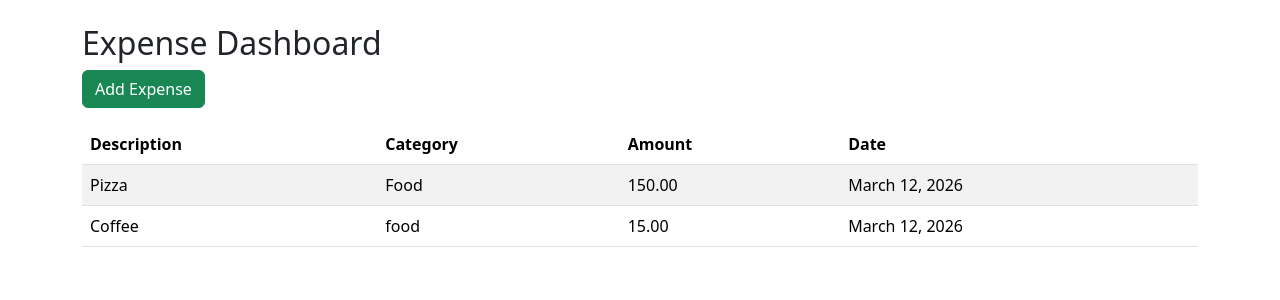
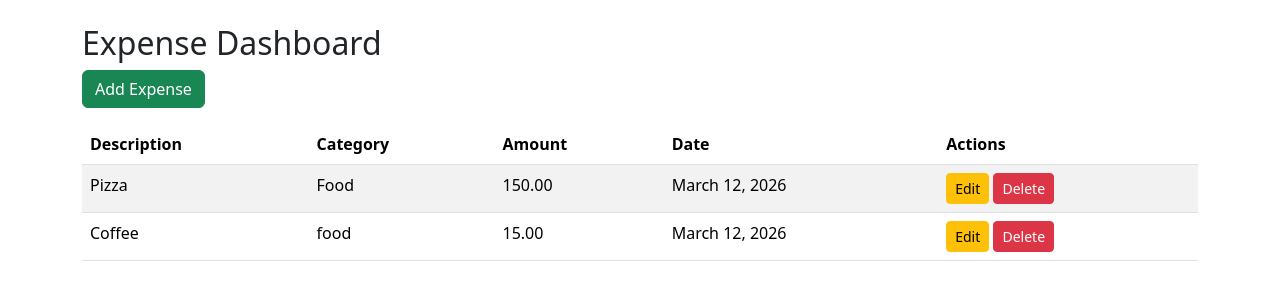
Before and after one commit to bedeepak/Expense_tracker, a Django app: template expense_tracker/tracker/templates/tracker/dashboard.html in a window 1280 px wide. Shown: the part 46-346 px from the top of the page. Run offline with Django 5.2, Linux system fonts and the light colour scheme; the template is opened without the code that fills it: values that come from a table or form of the project are taken from there, others are empty; data comes from the database, SQL or seed files in the repository.

Commit message:
added new feature action for edit and delete operations

```diff
--- a/expense_tracker/tracker/templates/tracker/dashboard.html
+++ b/expense_tracker/tracker/templates/tracker/dashboard.html
@@ -13,6 +13,7 @@
             <th>Category</th>
             <th>Amount</th>
             <th>Date</th>
+            <th>Actions</th>
         </tr>
     </thead>
 
@@ -23,6 +24,10 @@
             <td>{{ expense.category }}</td>
             <td>{{ expense.amount }}</td>
             <td>{{ expense.date }}</td>
+            <td>
+                <a href="/expenses/edit/{{ expense.id }}/" class="btn btn-warning btn-sm">Edit</a>
+                <a href="/expenses/delete/{{ expense.id }}/" class="btn btn-danger btn-sm">Delete</a>
+            </td>
         </tr>
         {% empty %}
         <tr>
```
